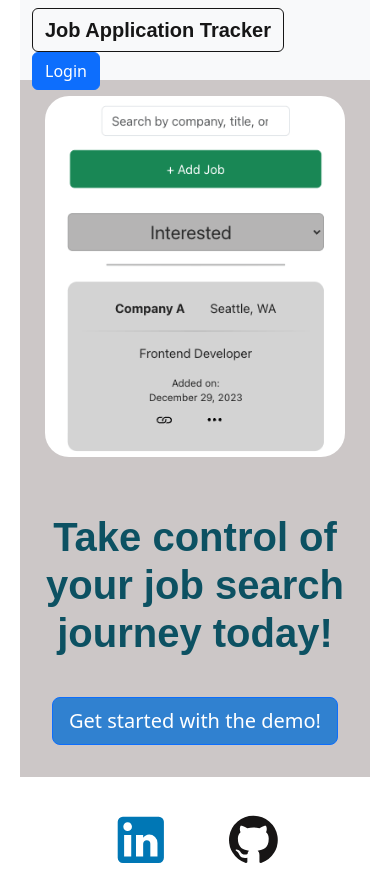
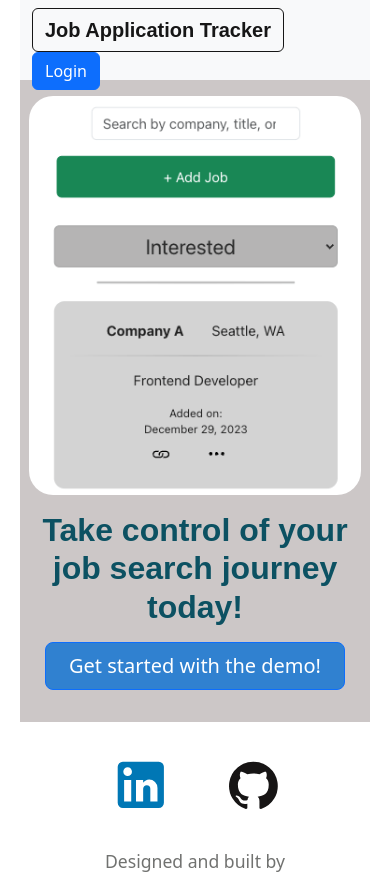
Before and after one commit to cleecoloma/job-application-tracker, a React (Vite) app: page / in a window 390 px wide. Shown: the top 874 px of the page. Built offline with nearby package versions, Linux system fonts and the light colour scheme; no server answers; a web font is replaced by a local one.

Commit message:
update Hero styling and layout for mobile screens

```diff
--- a/src/styles/Hero.css
+++ b/src/styles/Hero.css
@@ -134,14 +134,23 @@
     align-items: center;
     flex-direction: column;
     width: 100%;
+    margin-top: 0.5rem;
   }
 
-  #how-button {
-    margin: 1rem 0 0;
+  #hero-left h2 {
+    font-size: 200%;
+    margin-top: 1rem;
   }
 
-  #how-button,
-  #see-recipes-button {
+  #hero-right {
+    padding: 1rem 0 0;
+  }
+
+  #try-button {
+    margin: 0;
+  }
+
+  #try-button {
     width: 90%;
   }
 }
```
